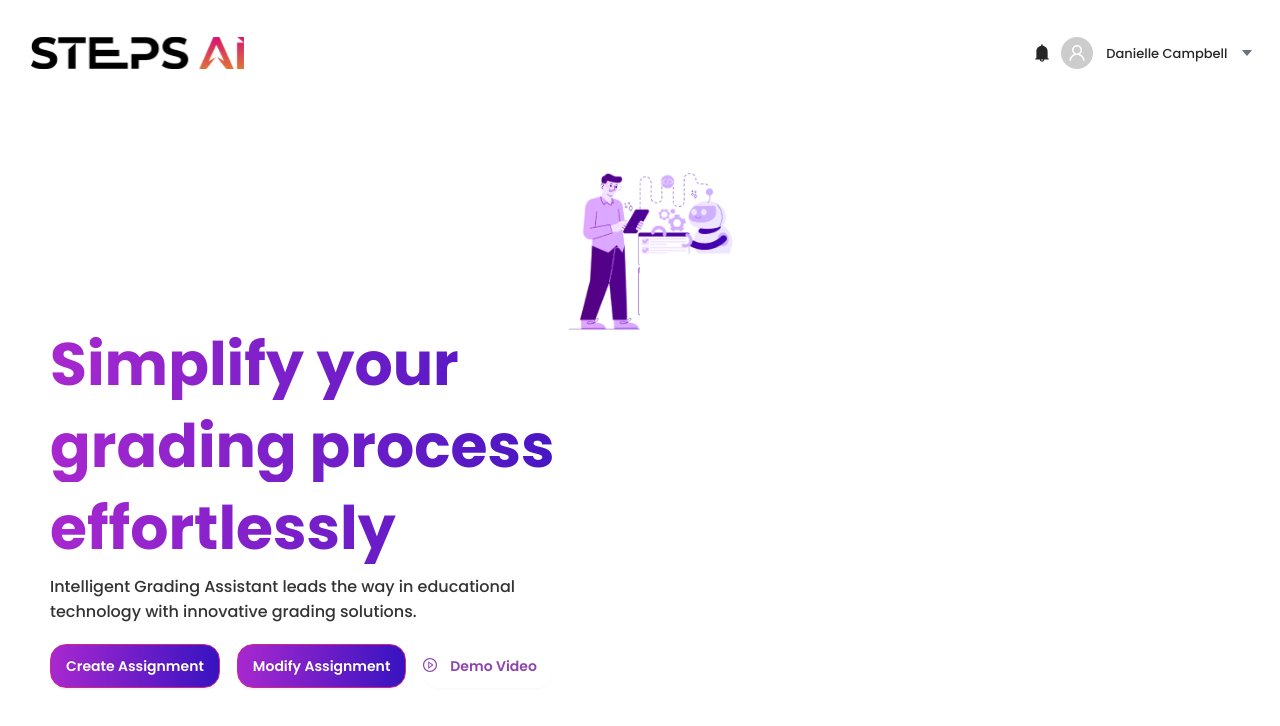
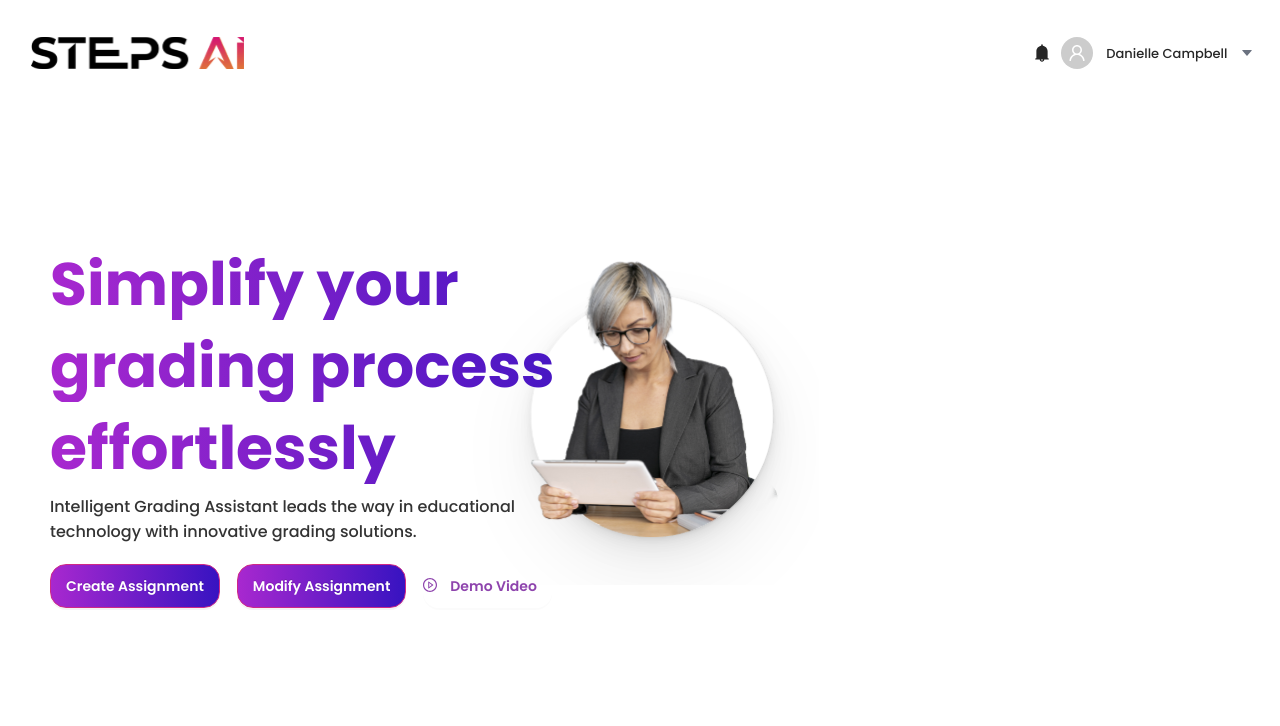
Before and after one commit to gopisuresh-dev2prod/grading-assistant, a React (Create React App) app: page /grading-assistant in a window 1280 px wide. Shown: the top 726 px of the page. Built offline with nearby package versions, Linux system fonts and the light colour scheme; sample sign-in values are in the browser's storage.

Commit message:
update GradingAssistant.js, GradingAssistant.scss, ModifyAssignmentPage.js and ModifyAssignmentPage.scss

```diff
--- a/src/Pages/GradingAssistant/GradingAssistant.js
+++ b/src/Pages/GradingAssistant/GradingAssistant.js
@@ -1,7 +1,7 @@
 import React from 'react';
 import { Button } from 'antd';
 import { PlayCircleOutlined } from '@ant-design/icons';
-import techimage from '../../assests/seniordss.svg'
+import techimage from '../../assests/Image.svg'
 import './GradingAssistant.scss';
 import { useNavigate } from 'react-router-dom';
 import Header from '../common/Header';
@@ -28,9 +28,9 @@ const handlenavigate=()=>{
           <Button icon={<PlayCircleOutlined />}>Demo Video</Button>
         </div>
       </div>
-      <div className="illustration">
+      {/* <div className="illustration">
         <img src={require('../../assests/liustaration.png')} alt="Grading illustration" />
-      </div>
+      </div> */}
       <div className="teacher-image">
         <img src={techimage} alt="Teacher using tablet" />
       </div>
--- a/src/Pages/GradingAssistant/GradingAssistant.scss
+++ b/src/Pages/GradingAssistant/GradingAssistant.scss
@@ -5,7 +5,7 @@
   background-color: #fff;
   position: relative;
   overflow: hidden;
-  height: 100vh;
+  height: 80vh;
 
   .content {
     flex: 1;
@@ -88,14 +88,14 @@
     right: 0;
     top: 47%;
     transform: translateY(-48%);
-    width: 50%;
-    height: 100vh;
-    overflow: hidden;
+    width: 100%;
+    // height: 100vh;
+    // overflow: hidden;
 
     img {
       width: 100%;
       height: 100%;
-      object-fit: cover;
+      object-fit:contain;
       // object-position: center left;
     }
 
--- a/src/Pages/ModifyAssignmentPage/ModifyAssignmentPage.js
+++ b/src/Pages/ModifyAssignmentPage/ModifyAssignmentPage.js
@@ -77,7 +77,7 @@ const ModifyAssignmentPage = () => {
           <UploadOutlined className="upload-icon" />
           <p>Drag and drop files here</p>
           <p className="file-types">JPG, PNG, GIF, PDF</p>
-          <Button icon={<UploadOutlined />}>Browse</Button>
+          <Button icon={<UploadOutlined />}>upload</Button>
         </>
       );
     }
@@ -109,9 +109,9 @@ const ModifyAssignmentPage = () => {
           <h1 className="page-title">Intelligent Grading Assistant</h1>
           <div className="upload-grid">
             {[
-              { title: 'Upload Assignment', type: 'assignment' },
-              { title: 'Upload Grading Rubric', type: 'rubric' },
-              { title: 'Upload Course Content', type: 'content' },
+              { title: ' Assignment', type: 'assignment' },
+              { title: ' Grading Rubric', type: 'rubric' },
+              { title: ' Course Content', type: 'content' },
               { title: 'Assignment to Student Mapping', type: 'mapping' }
             ].map(({ title, type }) => (
               <div key={title} className="upload-card">
--- a/src/Pages/ModifyAssignmentPage/ModifyAssignmentPage.scss
+++ b/src/Pages/ModifyAssignmentPage/ModifyAssignmentPage.scss
@@ -50,54 +50,51 @@
     text-align: center;
     padding: 4% 0;
     height: 30rem;
+  }
+
   .upload-area {
     margin-top: 10px;
+  }
+
   .upload-content {
     display: flex;
     flex-direction: column;
     align-items: center;
     justify-content: center;
     height: 18rem;
+  }
+
   .upload-icon {
     font-size: 32px;
     color: #1890ff;
   }
+
   .file-count {
     display: flex;
     flex-direction: column;
     align-items: center;
     justify-content: center;
     height: 100%;
-
-          span {
-            // font-size: 16px;
-            // margin: 10px 0;
-          }
-
-          .add-more-btn {
-            margin-top: 10px;
-          }
   }
 
   .file-types {
     margin-top: 5px;
     color: #888;
-          // display: none;
   }
-      }
+
   .success-icon {
     display: flex;
     flex-direction: column;
     align-items: center;
     justify-content: center;
-        p {
+  }
+
+  .success-icon p {
     margin-top: 10px;
     color: green;
     font-weight: bold;
   }
-      }
-    }
-  }
+
   .ant-upload-list {
     display: none;
   }
```
Lines whose indentation alone changed are shown as unchanged.
